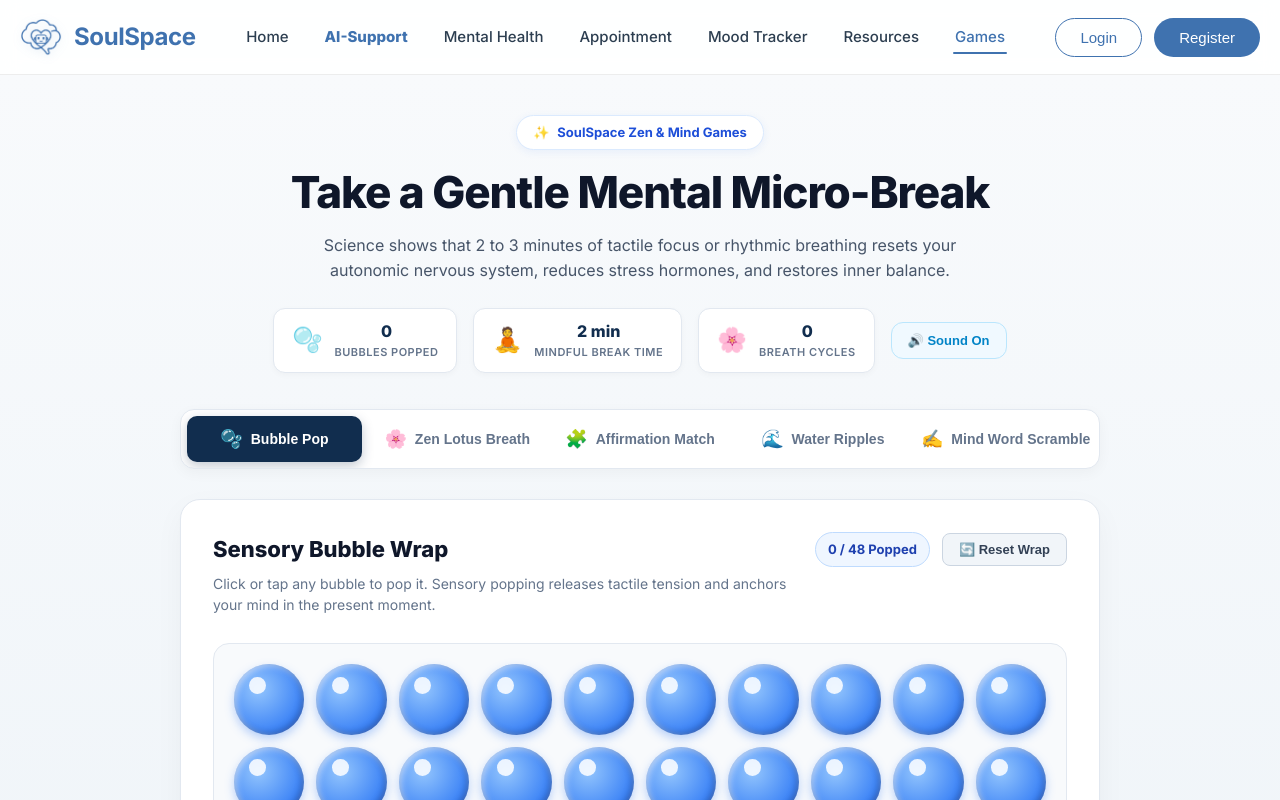
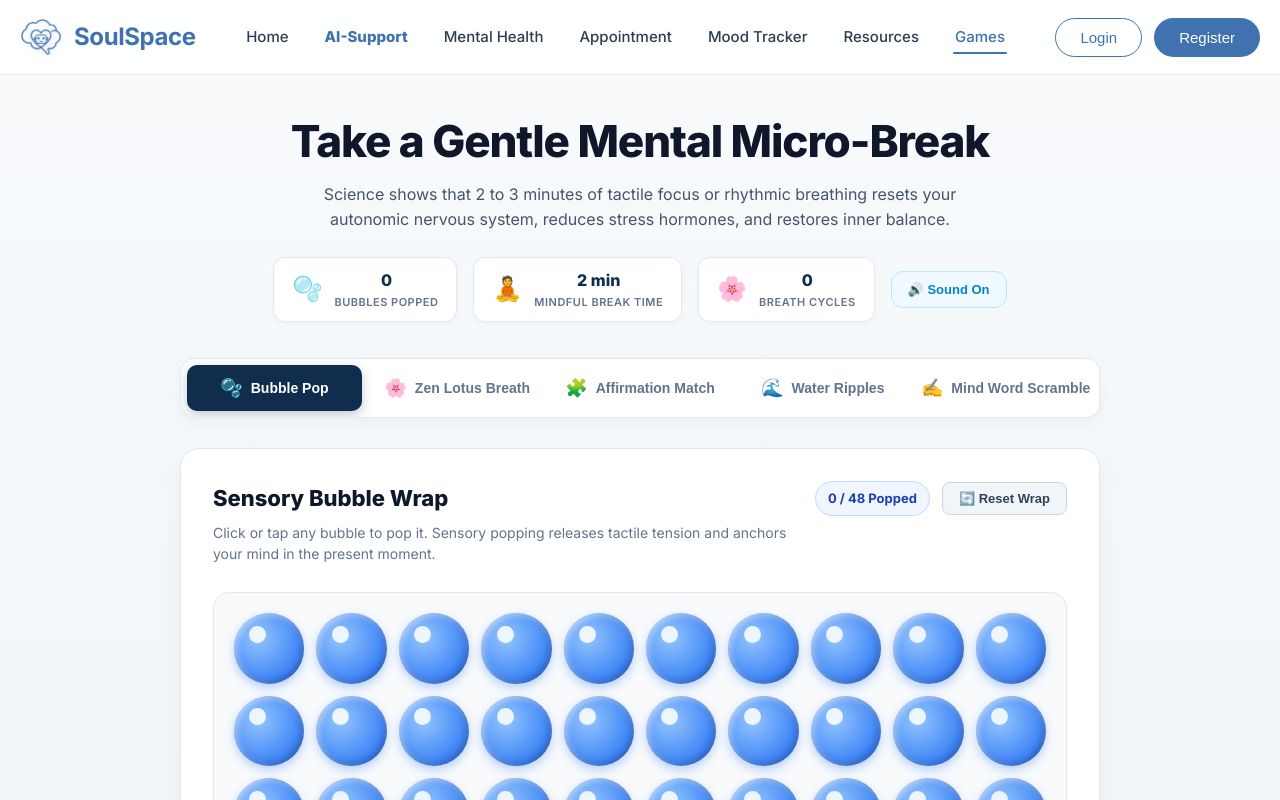
Before and after one commit to its5zoo/Learathon-5.0, a React (Vite) app in the folder frontend/: page /games in a window 1280 px wide. Shown: the top 800 px of the page. Built offline with nearby package versions, Linux system fonts and the light colour scheme.

Commit message:
fix(games): remove SoulSpace Zen & Mind Games header badge pill

```diff
--- a/frontend/src/pages/GamesPage.tsx
+++ b/frontend/src/pages/GamesPage.tsx
@@ -397,10 +397,6 @@ const GamesPage: React.FC = () => {
       {/* ── Top Hero Header ────────────────────────────────────────────── */}
       <section className="games-hero-section">
         <div className="games-hero-content">
-          <div className="games-badge-pill">
-            <span className="sparkle-icon">✨</span>
-            <span>SoulSpace Zen & Mind Games</span>
-          </div>
           <h1 className="games-hero-title">
             Take a Gentle Mental Micro-Break
           </h1>
```
